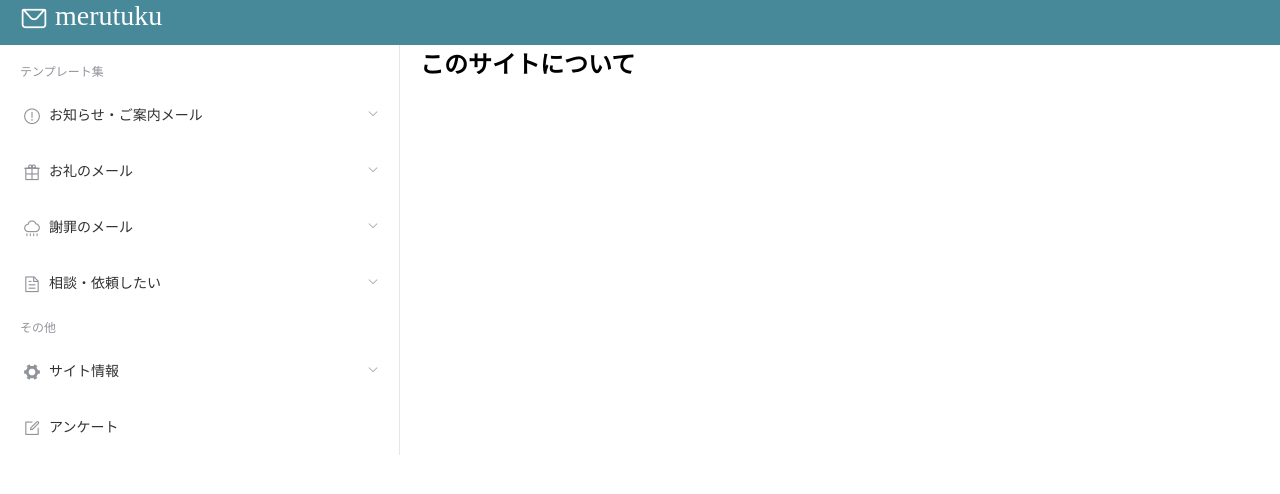
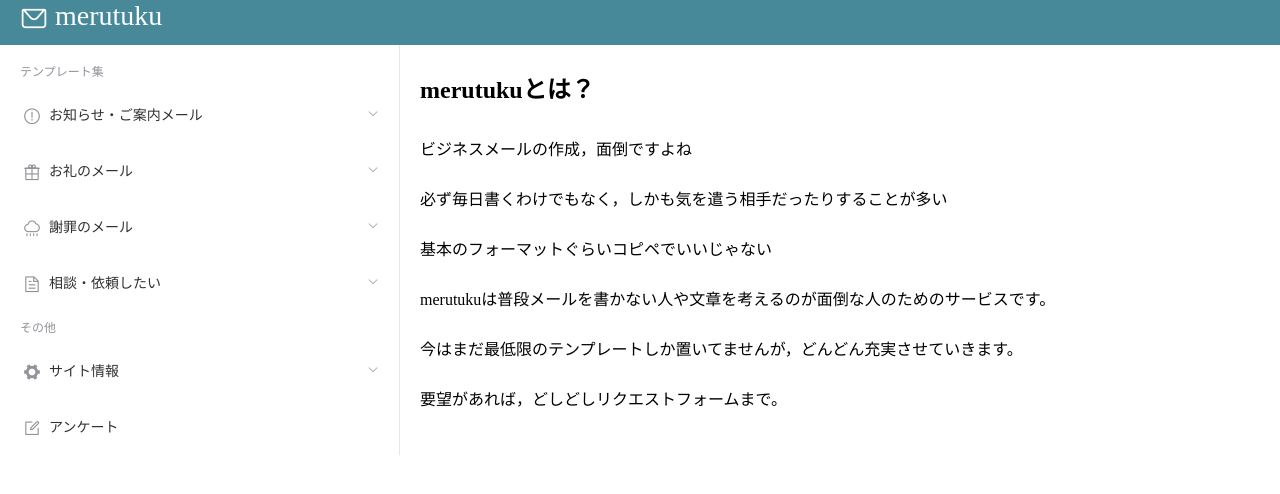
Before and after one commit to r-fukuma/merutuku, a Nuxt app: page /about in a window 1280 px wide. Shown: the top 494 px of the page. Built offline with nearby package versions, Linux system fonts and the light colour scheme.

Commit message:
aboutの改善とpolicyの削除

```diff
--- a/components/TheSiteInfo.vue
+++ b/components/TheSiteInfo.vue
@@ -16,12 +16,8 @@ export default {
     return {
       items: [
         {
-          name: 'メルつくとは？',
+          name: 'merutukuとは？',
           link: '/about'
-        },
-        {
-          name: 'プライバシーポリシー',
-          link: '/policy'
         }
       ]
     }
--- a/layouts/default.vue
+++ b/layouts/default.vue
@@ -8,7 +8,7 @@
       <el-aside width="400px">
         <side-menu />
       </el-aside>
-      <el-main style="padding:0 20px">
+      <el-main style="padding:5px 20px">
         <nuxt />
       </el-main>
     </el-container>
--- a/pages/about.vue
+++ b/pages/about.vue
@@ -1,5 +1,21 @@
 <template>
-  <el-container>
-    <h2>このサイトについて</h2>
-  </el-container>
+  <div>
+    <div>
+      <h2 style="margin: 20px 0">merutukuとは？</h2>
+    </div>
+    <div style="line-height: 50px">
+      <p>ビジネスメールの作成，面倒ですよね</p>
+      <p>必ず毎日書くわけでもなく，しかも気を遣う相手だったりすることが多い</p>
+      <p>基本のフォーマットぐらいコピペでいいじゃない</p>
+      <p>
+        merutukuは普段メールを書かない人や文章を考えるのが面倒な人のためのサービスです。
+      </p>
+      <p>
+        今はまだ最低限のテンプレートしか置いてませんが，どんどん充実させていきます。
+      </p>
+      <p>
+        要望があれば，どしどしリクエストフォームまで。
+      </p>
+    </div>
+  </div>
 </template>
--- a/pages/policy.vue
+++ /dev/null
@@ -1,3 +0,0 @@
-<template>
-  <h2>プライバシーポリシー</h2>
-</template>
```
